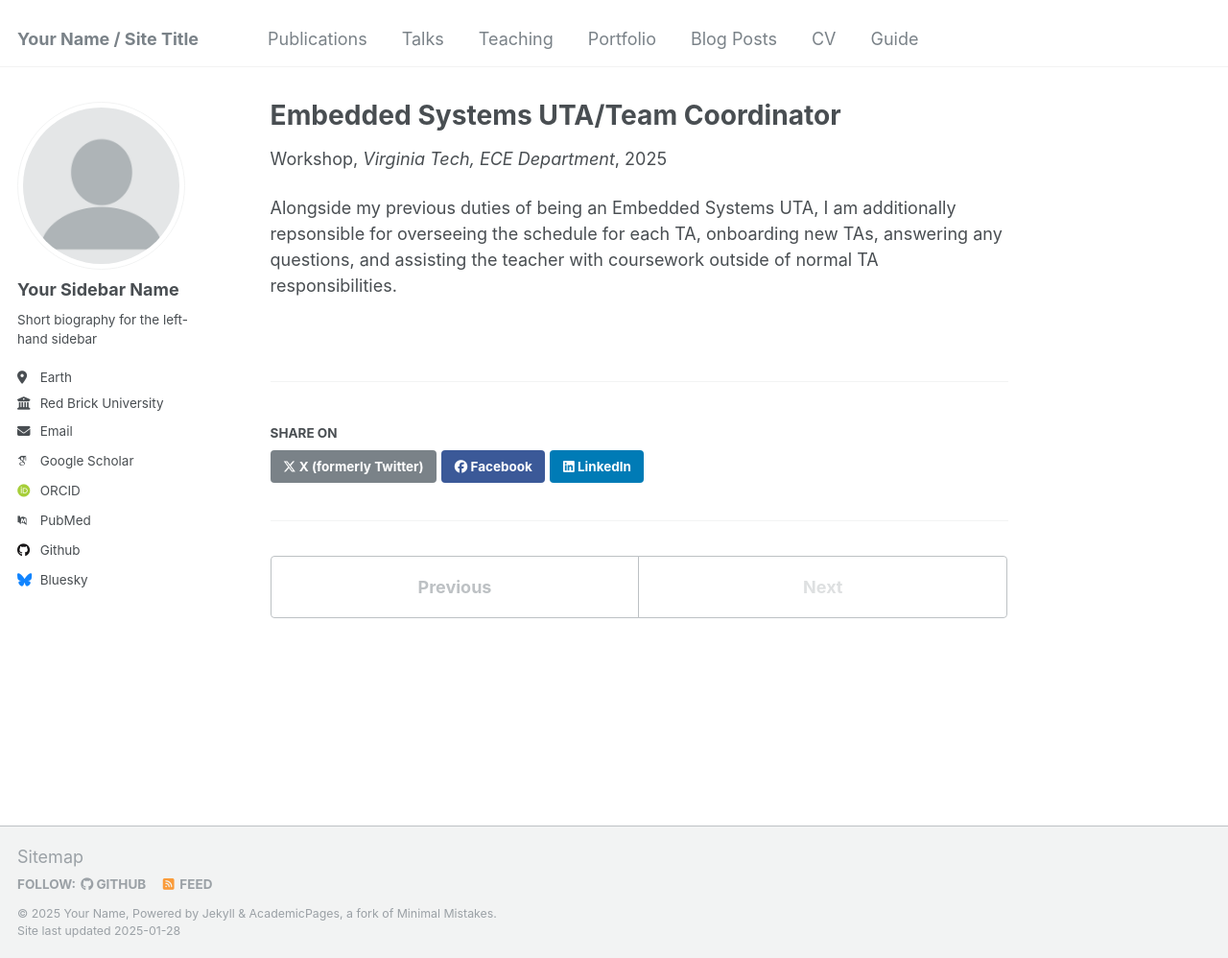
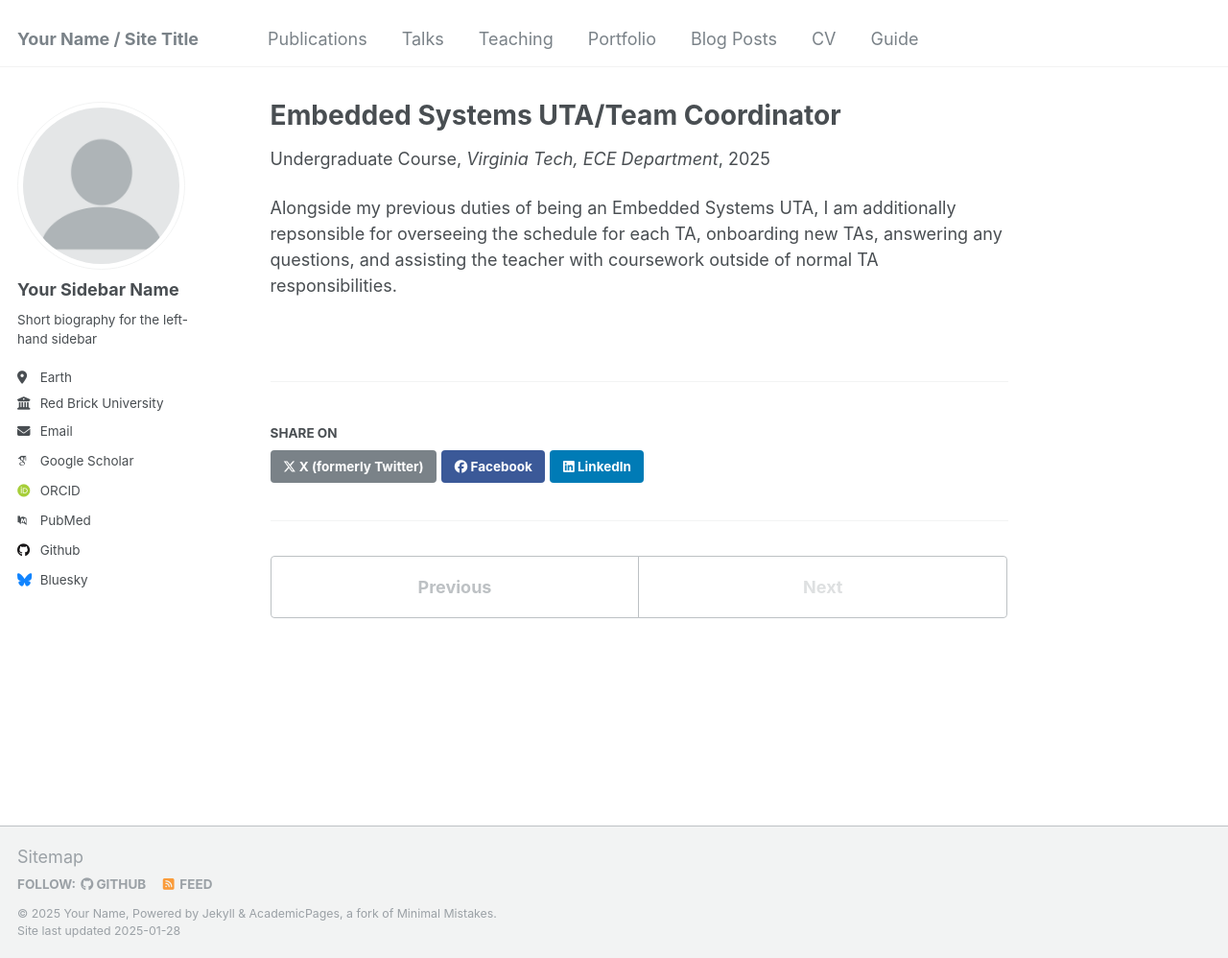
Before and after one commit to aidenwvt/aidenwvt.github.io, a Jekyll site: the page built from _teaching/2015-spring-teaching-2.md, in a window 1280 px wide and 998 px high. Shown: the whole window at 96% size. Built offline with Jekyll 4.4.1, drawn with Linux system fonts in a browser that asks for light colours; some web fonts are replaced.

Commit message:
Update 2015-spring-teaching-2.md

```diff
--- a/_teaching/2015-spring-teaching-2.md
+++ b/_teaching/2015-spring-teaching-2.md
@@ -1,7 +1,7 @@
 ---
 title: "Embedded Systems UTA/Team Coordinator"
 collection: teaching
-type: "Workshop"
+type: "Undergraduate Course"
 venue: "Virginia Tech, ECE Department"
 date: 2025-01-16
 location: "Blacksburg, Virginia"
```
